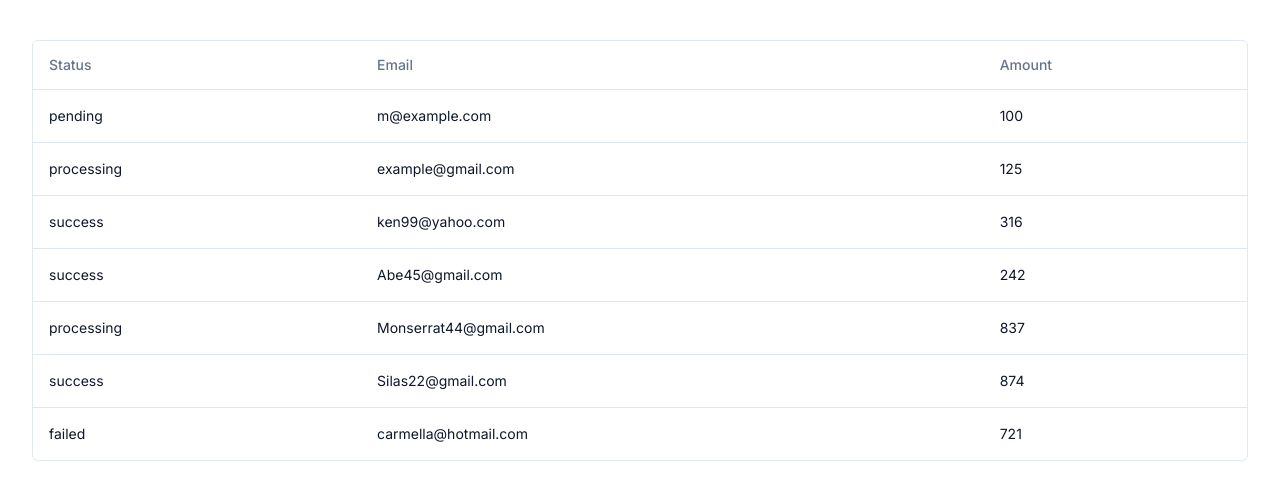
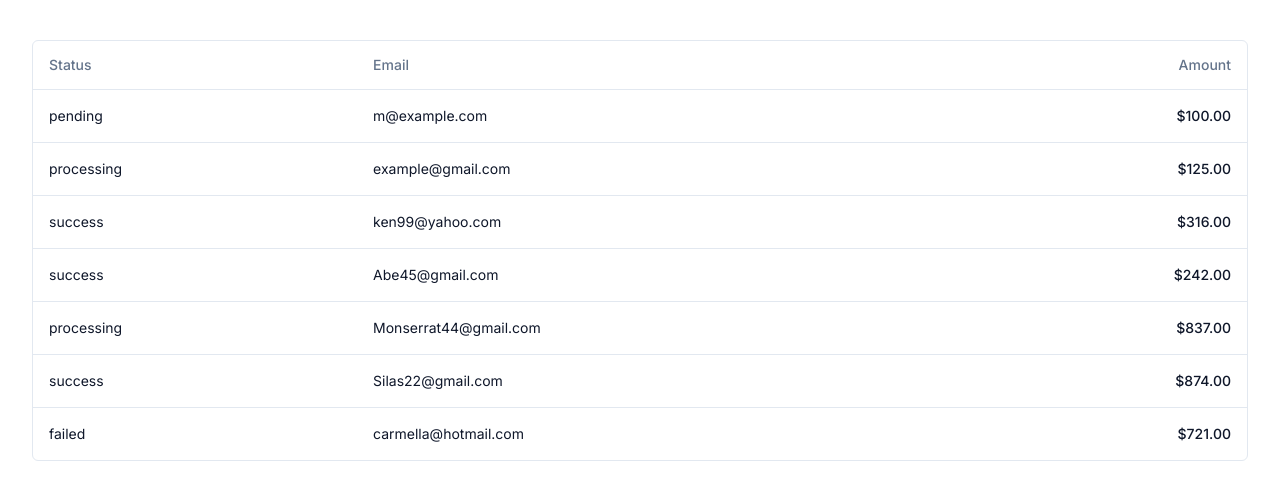
Before and after one commit to Shirshakkandel/DataTableShadcn, a Next.js app: page /payments in a window 1280 px wide. Shown: the top 500 px of the page. Built offline with nearby package versions, Linux system fonts and the light colour scheme.

Commit message:
cell format done in columns.tsx

```diff
--- a/app/payments/columns.tsx
+++ b/app/payments/columns.tsx
@@ -22,6 +22,15 @@
   },
   {
     accessorKey: "amount",
-    header: "Amount",
+    header: () => <div className="text-right">Amount</div>,
+    cell: ({ row }) => {
+      const amount = parseFloat(row.getValue("amount"));
+      const formatted = new Intl.NumberFormat("en-US", {
+        style: "currency",
+        currency: "USD",
+      }).format(amount);
+
+      return <div className="text-right font-medium">{formatted}</div>;
+    },
   },
 ];
```
